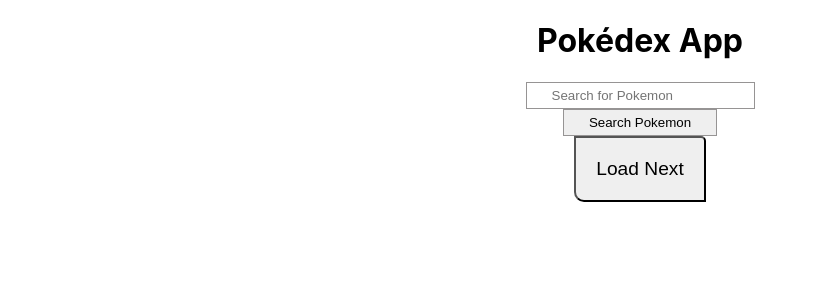
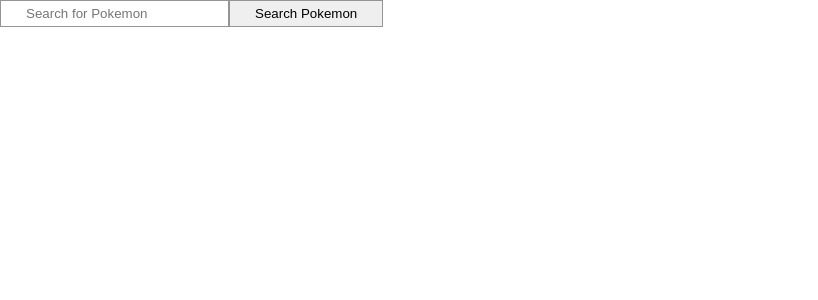
Before and after one commit to Guirosa10/AppPokedex, a React (Create React App) app in the folder pokedex-project/: page /search in a window 1280 px wide. Shown: the top 300 px of the page, without its empty margins (0-818 px from the left). Built offline with nearby package versions, Linux system fonts and the light colour scheme; no server answers.

Commit message:
Componente de busca colocado na página de busca, e página de busca criada

```diff
--- a/pokedex-project/package.json
+++ b/pokedex-project/package.json
@@ -9,7 +9,7 @@
     "react": "^18.0.0",
     "react-dom": "^18.0.0",
     "react-router-dom": "^6.3.0",
-    "react-scripts": "5.0.0",
+    "react-scripts": "^5.0.0",
     "web-vitals": "^2.1.4"
   },
   "scripts": {
--- a/pokedex-project/src/App.js
+++ b/pokedex-project/src/App.js
@@ -1,12 +1,18 @@
 import './App.css';
 import MainPage from './Pages/MainPage/MainPage'
 import Provider from './Provider/Provider';
-
+import { BrowserRouter, Route, Routes } from 'react-router-dom';
+import SearchPage from './Pages/SearchPage/SearchPage';
 
 function App() {
   return (
     <Provider>
-      <MainPage />
+      <BrowserRouter>
+        <Routes>
+          <Route exact path='/' element={<MainPage />}  />
+          <Route exact path='/search' element={ <SearchPage /> } />
+        </Routes>
+      </BrowserRouter>
     </Provider>
   );
 }
--- a/pokedex-project/src/Pages/MainPage/MainPage.js
+++ b/pokedex-project/src/Pages/MainPage/MainPage.js
@@ -11,7 +11,6 @@
 export default function MainPage() {
     const {pokemons, setPokemons} = useContext(MyContext);
     const [next, setNext] = useState('');
-    const [enableNext, setEnableNext] = useState(true)
 
     const fetchPokemons = async () => {
         const results = await fetchKantoDex()
@@ -28,25 +27,21 @@
 
     useEffect(() => {
         fetchPokemons()
-    },[])
+    }, [])
 
   return (
       <>
         <header>
             <h1 className='main-title'>Pokédex App</h1>
             {/* <Filter /> */}
-            <SearchBar setEnableNext={ setEnableNext }/>
+            <SearchBar />
         </header>
         <div className='pokedex-container'>
             <PokémonCard pokemons={ pokemons }/>
         </div>
-        {
-            enableNext && (
-                <div className='next-container'>
-                     <LoadNextButton setNext={ setNext } next={ next }/>
-                </div>
-            )
-        }
+        <div className='next-container'>
+                <LoadNextButton setNext={ setNext } next={ next }/>
+        </div>
 
       </>
   )
--- /dev/null
+++ b/pokedex-project/src/Pages/SearchPage/SearchPage.jsx
@@ -0,0 +1,12 @@
+import React from 'react'
+import PokémonCard from '../../components/PokémonCard/PokémonCard'
+import SearchBar from '../../components/SearchBar/SearchBar'
+
+export default function SearchPage() {
+  return (
+    <>
+        <SearchBar />
+        <PokémonCard />
+    </>
+  )
+};
--- a/pokedex-project/src/components/PokémonCard/PokémonCard.js
+++ b/pokedex-project/src/components/PokémonCard/PokémonCard.js
@@ -1,7 +1,9 @@
-import React from 'react'
+import React, { useContext } from 'react'
+import MyContext from '../../Context/MyContext'
 import Pokémon from '../Pokémon/Pokémon'
 
-export default function PokémonCard({pokemons}) {
+export default function PokémonCard() {
+  const { pokemons } = useContext(MyContext)
   return (
     <>
     {
--- a/pokedex-project/src/components/SearchBar/SearchBar.jsx
+++ b/pokedex-project/src/components/SearchBar/SearchBar.jsx
@@ -3,14 +3,13 @@
 import './SearchBar.css';
 import {fetchPokemonImage} from '../../services/PokemonFetch';
 
-export default function SearchBar({ setEnableNext }) {
+export default function SearchBar() {
   const { setPokemons } = useContext(MyContext);
   const [searchInput, setSearchInput] = useState('');
 
 
   const fetchNextPokemon = async () => {
       if(searchInput.length > 0){
-        setEnableNext(false)
         setPokemons([])
         const { results } = await fetch('https://pokeapi.co/api/v2/pokemon?limit=1126').then((res) => res.json());
         const filteredPkms = results.filter((pokemonName) => pokemonName.name.includes(searchInput))
```
Also changed, not shown: 1 other file (tests, documents, lock files or other folders).
